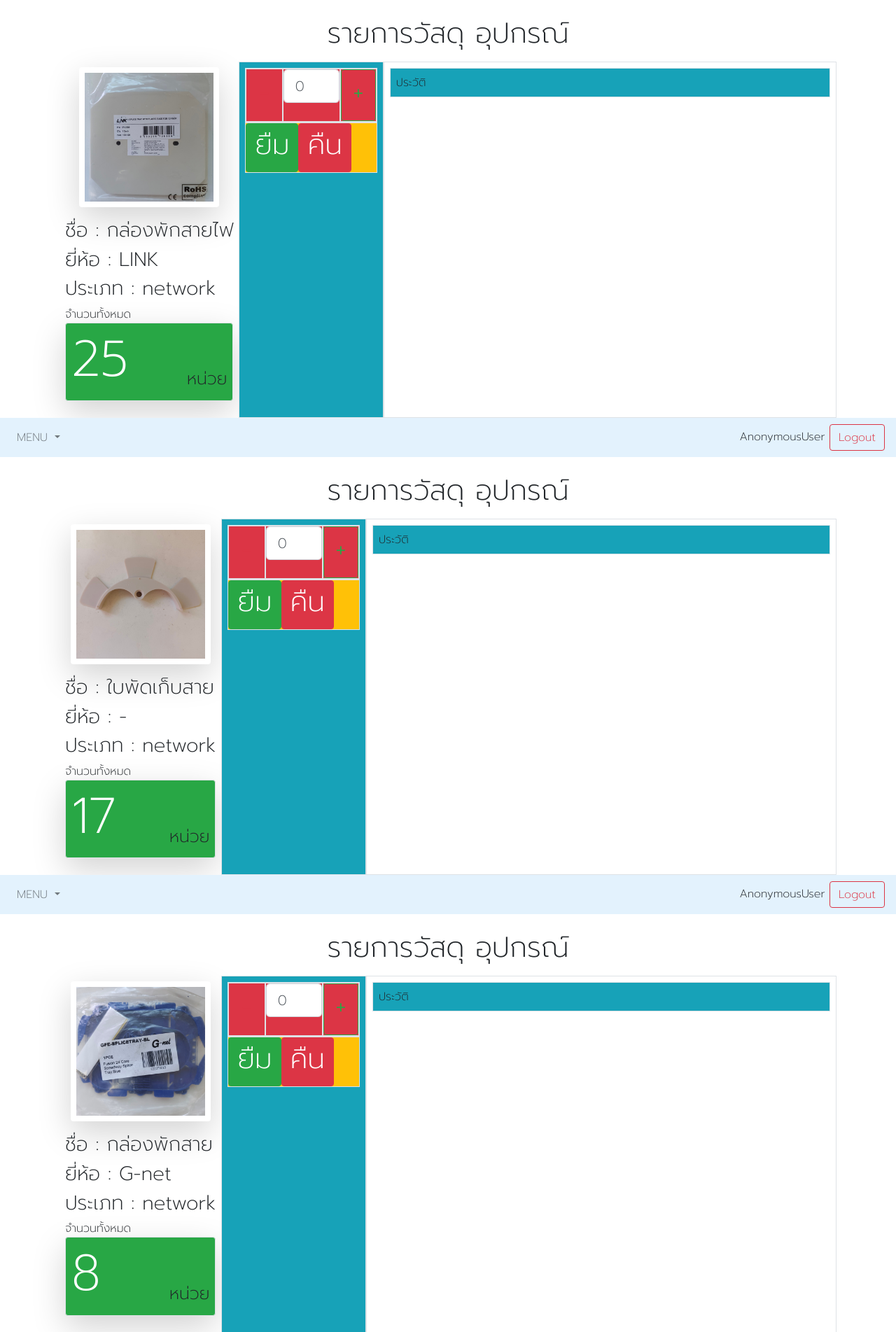
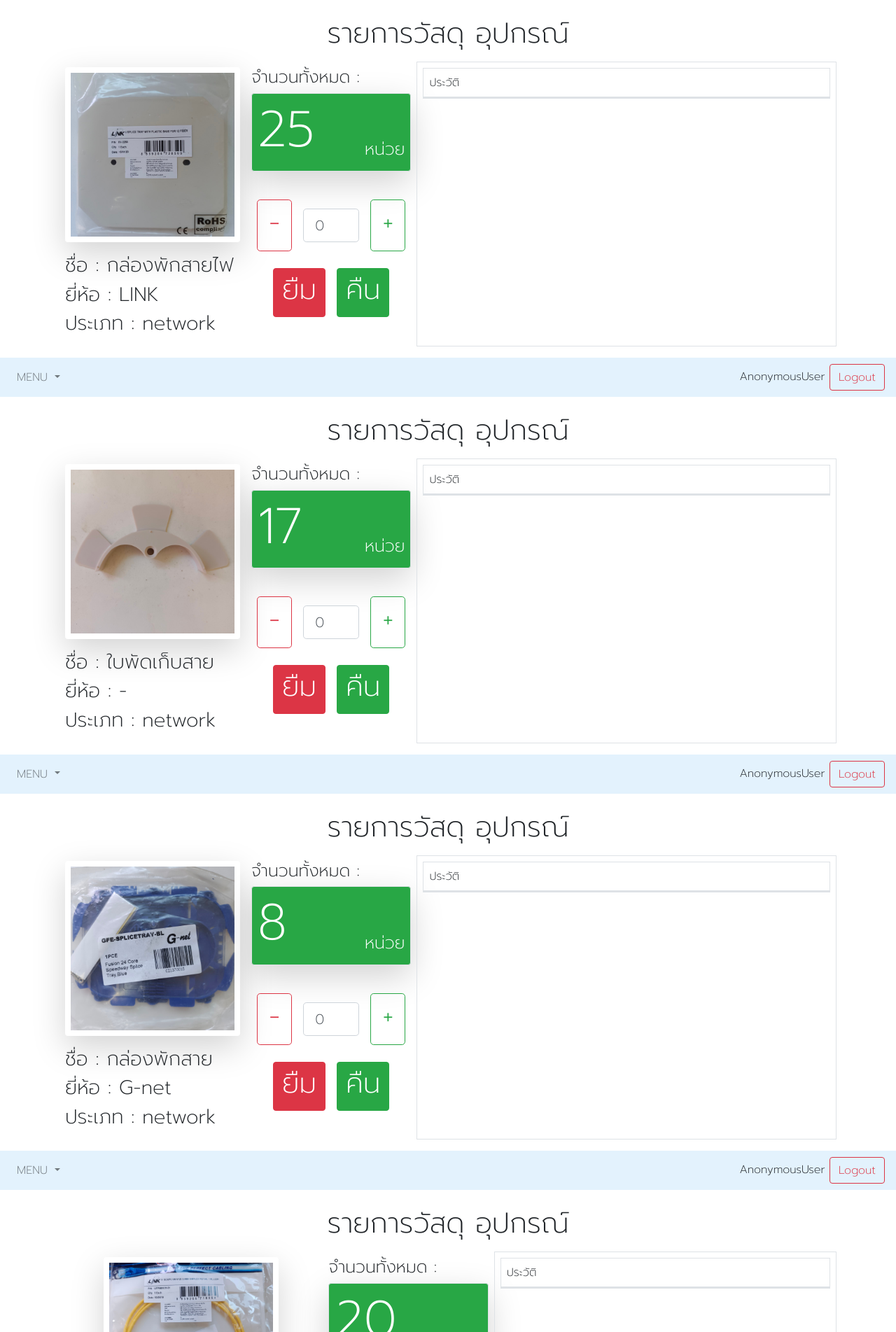
Before and after one commit to mrnonny416/storage_tns, a Django app: page /test in a window 1280 px wide. Shown: the part 56-1959 px from the top of the page at 70% size. Run offline with Django 3.2, Linux system fonts and the light colour scheme; data comes from the database, SQL or seed files in the repository; both versions use the stored data as it was after the commit.

Commit message:
edit product page

```diff
--- a/Templates/add_storage.html
+++ b/Templates/add_storage.html
@@ -27,7 +27,7 @@
           <br>
 
           <div class="container-fluid"><align="center"></center>
-            <h1 style="text-align:center;">Add list</h1>
+            <h1 style="text-align:center;">Add List</h1>
         <br>
 
         <div class="row">
--- a/Templates/login.html
+++ b/Templates/login.html
@@ -20,9 +20,9 @@ body, html {
             <div class="row">
                 <div class="col-sm-4"></div>
                 <div class="col-sm-4 border p-3 rounded-lg bg-secondary">
-                    <h2 style="text-align:center;">login</h2><br>
+                    <h1 style="text-align:center;">login</h1>
                     {% if isLogin == 'TRUE' %}
-                    <h5 style="text-align:center; color:red;">ผู้ใช้หรือรหัสผ่านไม่ถูกต้องกรุณากรอกใหม่</h5>
+                    <h5 style="text-align:center; color:orange;">ชื่อผู้ใช้หรือรหัสผ่านไม่ถูกต้อง กรุณากรอกใหม่</h5>
                     {% endif %}
                 <form action="" method="post">
                     {% csrf_token %}
--- a/Templates/test.html
+++ b/Templates/test.html
@@ -3,7 +3,10 @@
 {% load static %}
 </head>
 <body>
+
     {% for item in storage %}
+<form Action="#" method="POST">
+    {% csrf_token %}
   <nav class="navbar navbar-expand-lg navbar-light d-flex sticky-top" style="background-color: #e3f2fd;">
     <div class="mr-auto">
     <ul class="navbar-nav">
@@ -13,8 +16,9 @@
           MENU
         </a>
         <div class="dropdown-menu">
-          <a class="dropdown-item" href="{% url 'addlist'%}">เพิ่มวัสดุ/อุปกรณ์</a>
-          <a class="dropdown-item" href="{% url 'edit_equipment'%}">แก้ไขรายการอุปกรณ์</a>
+          <a class="dropdown-item" href="{% url 'main'%}">หน้าหลัก</a>
+          <a class="dropdown-item" href="{% url 'add_storage'%}">เพิ่มวัสดุ/อุปกรณ์</a>
+          <a class="dropdown-item" href="{% url 'admin:index'%}">Admin</a>
         </div>
       </li>
     </ul>
@@ -27,44 +31,57 @@
     <center><h1>รายการวัสดุ อุปกรณ์</h1></center>
     <!--END Navbar-->
 <div class="container mt-3 ">
-  <div class="d-flex  " style="height:80%">
+  <div class="d-flex mb-3 flex-wrap" style="height:80%">
     <div class="p-2">
-      <div><img src="static/media/{{ item.Picture }}" class="mx-auto d-block shadow-lg p-2 mb-3 bg-white rounded" width="200" height="200" alt="{{ item.Picture }}"></a></div>
+      <div><img src="static/media/{{ item.Picture }}" class="mx-auto d-block shadow-lg p-2 mb-3 bg-white rounded" width="250" height="250" alt="{{ item.Picture }}"></a></div>
+      <input type="hidden" id="id" name="id" value="{{ item.order }}">
       <div><h3>ชื่อ : {{ item.Name }}</h3></div>
       <div><h3>ยี่ห้อ : {{ item.Brand }}</h3></div>
       <div><h3>ประเภท : {{ item.Category }}</h3></div>
-      จำนวนทั้งหมด
+    </div>
+
+    <div class="p-2 align-self-start">
+      <h4>จำนวนทั้งหมด : </h4>
       <div class=" d-flex bg-success p-2 border shadow-lg p-2 mb-3 rounded">
           <div class="flex-fill justify-content-start text-white"><h1 class="display-3">{{ item.Amount }}</h1></div>
-          <div class="align-self-end"><h4>หน่วย</h4></div>
+          <div class="align-self-end text-white"><h4>หน่วย</h4></div>
       </div>
-    </div>
-
-    <div class="p-2 border bg-info">
-      <div class="d-flex border bg-danger">
-        <div class="border">
-          <button onclick="FunctionStepDown()" class="minus btn btn-outline-danger btn-lg" >
+      <div class="d-flex pt-3 mb-3 justify-content-center">
+        <div class="p-2 ">
+          <button type="button" onclick="FunctionStepDown()" class="minus btn btn-outline-danger btn-lg" >
             <h1> -</h1>
         </button></div>
-        <div class="border">
-            <input class="form-control quantity form-control-lg" style="width:80px"min="0" name="quantity" id="quantity" type="number" value="0">
+        <div class="p-2 pl-1 pr-1 align-self-center ">
+            <input class="form-control quantity form-control-lg" style="width:80px" min="0" name="quantity" id="quantity" type="number" value="0">
         </div>
-        <div class="border">
-          <button onclick="FunctionStepUp()" class="plus btn btn-outline-success btn-lg">
+        <div class="p-2">
+          <button type="button" onclick="FunctionStepUp()" class="plus btn btn-outline-success btn-lg">
             <h1> + </h1>
           </button>
         </div>
       </div>
-
-
-      <div class="d-flex border bg-warning">
-        <div><button type="button" class="btn btn-success"><h1>ยืม</h1></button></div>
-        <div ><button type="button" class="btn btn-danger"><h1>คืน</h1></button></div>
+      <div class="d-flex justify-content-center">
+        <div class="pr-3">
+            <button type="submit" class="btn btn-danger" id="submit" name="submit" value="borrow"><h1>ยืม</h1></button>
+        </div>
+        <div>
+          <button type="submit" class="btn btn-success" id="submit" name="submit" value="return" ><h1>คืน</h1></button>
+        </div>
       </div>
+      {% if Success == 'True' %}
+        ทำการบันทึกสำเร็จ
+      {% elif Success == 'False' %}
+        ทำการบันทึกไม่สำเร็จ
+      {% endif %}
     </div>
 
     <div class="p-2 border flex-fill" >
-      <div class="p-2 bg-info border">ประวัติ</div>
+      <div class="p-2 border">ประวัติ</div>
+      <div class="border">
+        {% for transaction in transactions %}
+        <p>{{transaction.Username}} : {{transaction.Action}} : {{ transaction.Name }} : {{ transaction.Amount }}</p>
+        {% endfor%}
+      </div>
     </div>
   </div>
 </div>
@@ -77,5 +94,6 @@
     document.getElementById("quantity").stepDown(1);
   }
   </script>
+</form>
   </body>
 {% endblock content %}
```
Also changed, not shown: Templates/product.html (+20 -15 lines), db.sqlite3.
